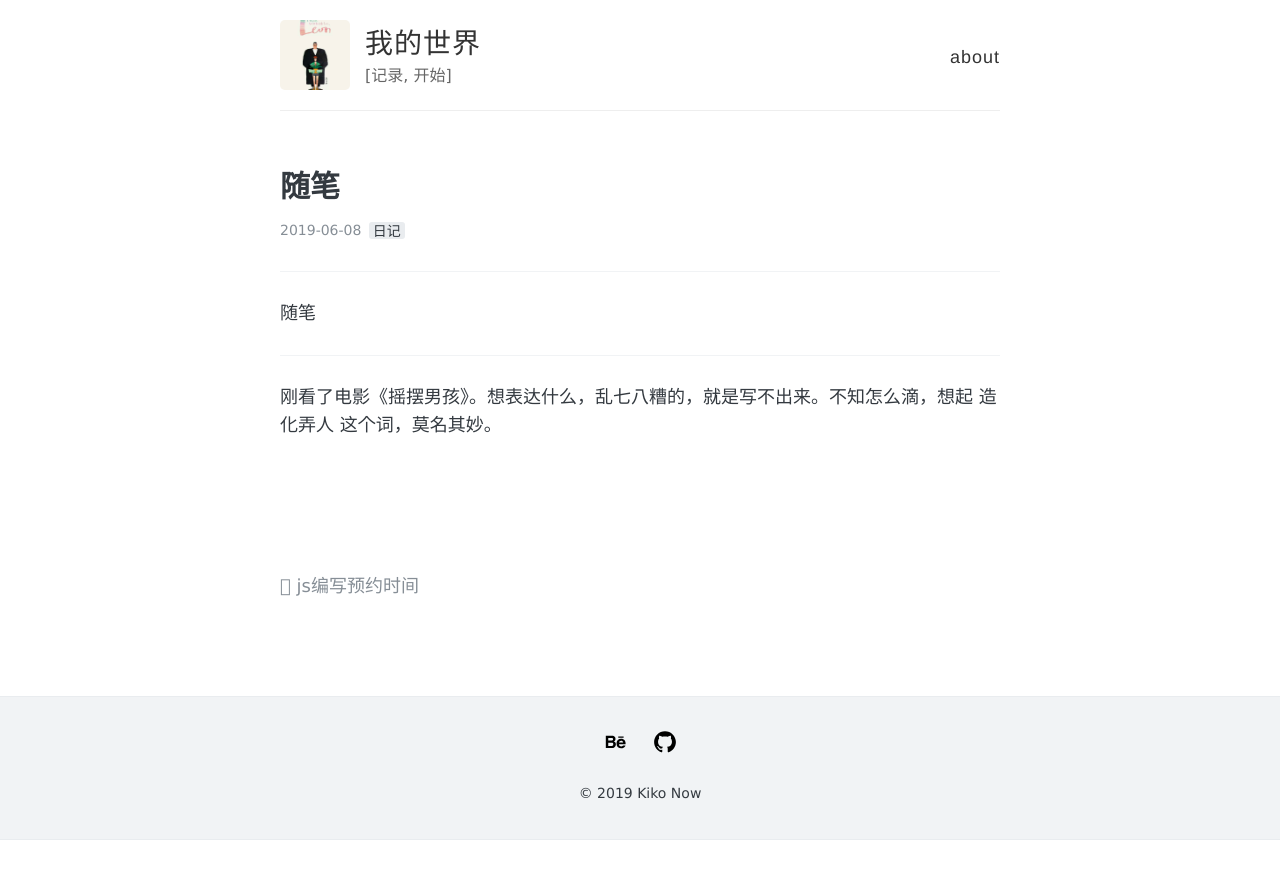
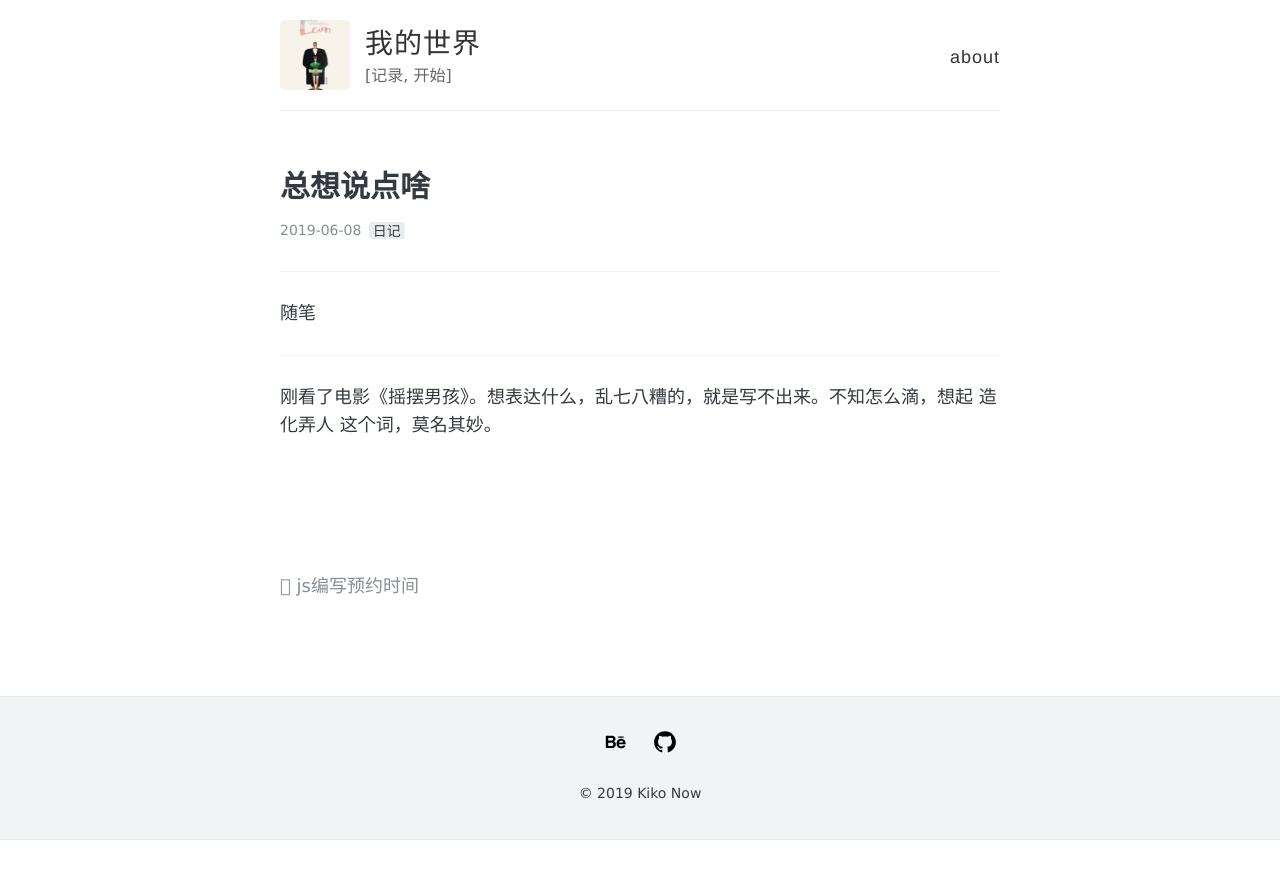
Before and after one commit to wangnf/wangnf.github.io, a Jekyll site: the page built from _posts/2019-06-08-总想说点啥.md, in a window 1280 px wide. Shown: the top 879 px of the page. Built offline with Jekyll 4.4.1, drawn with Linux system fonts in a browser that asks for light colours; comment, search, counter and statistics services are not loaded.

Commit message:
改个名字

```diff
--- a/_posts/2019-06-08-总想说点啥.md
+++ b/_posts/2019-06-08-总想说点啥.md
@@ -1,6 +1,6 @@
 ---
 layout: post
-title: "随笔"
+title: "总想说点啥"
 tags: ['日记']
 comments: true
 ---
```
